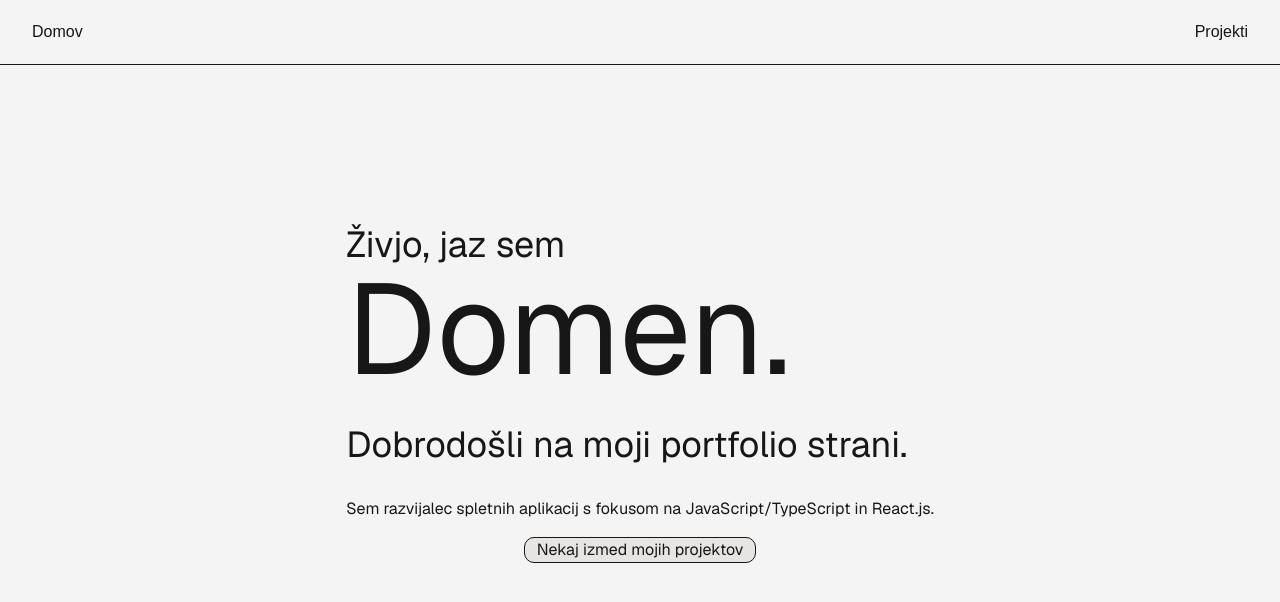
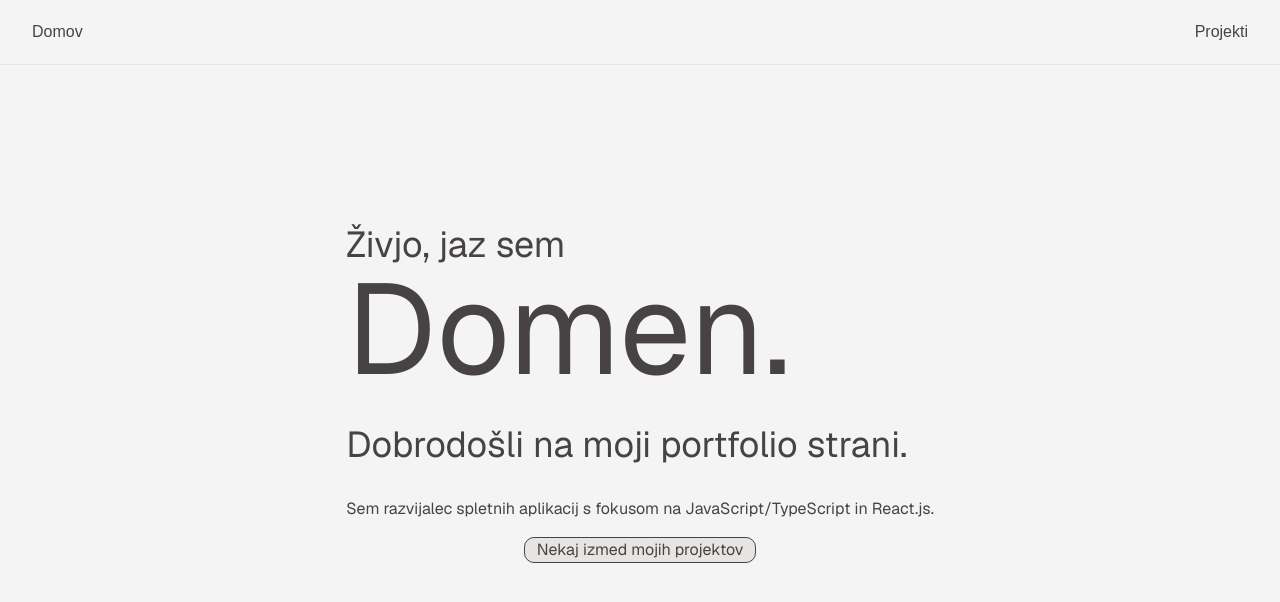
Before and after one commit to DomenGoli/portfolio, a Next.js app: page / in a window 1280 px wide. Shown: the top 602 px of the page. Built offline with nearby package versions, Linux system fonts and the light colour scheme.

Commit message:
CSS changes

```diff
--- a/app/_components/Header.tsx
+++ b/app/_components/Header.tsx
@@ -3,7 +3,7 @@ import Link from 'next/link';
 
 function Header() {
   return (
-    <header className='border-b border-primary-900 px-8 py-5'>
+    <header className='border-b border-stone-200 px-8 py-5'>
       <div className='flex justify-between max-w-7xl mx-auto'>
         <Link className="hover:underline" href="/">Domov</Link>
         <Navigation />
--- a/app/globals.css
+++ b/app/globals.css
@@ -21,6 +21,8 @@
 
 body {
   background: var(--background);
-  color: var(--foreground);
+  /* color: var(--foreground); */
+  color: rgb(71, 67, 67);
   font-family: Arial, Helvetica, sans-serif;
+
 }
```
